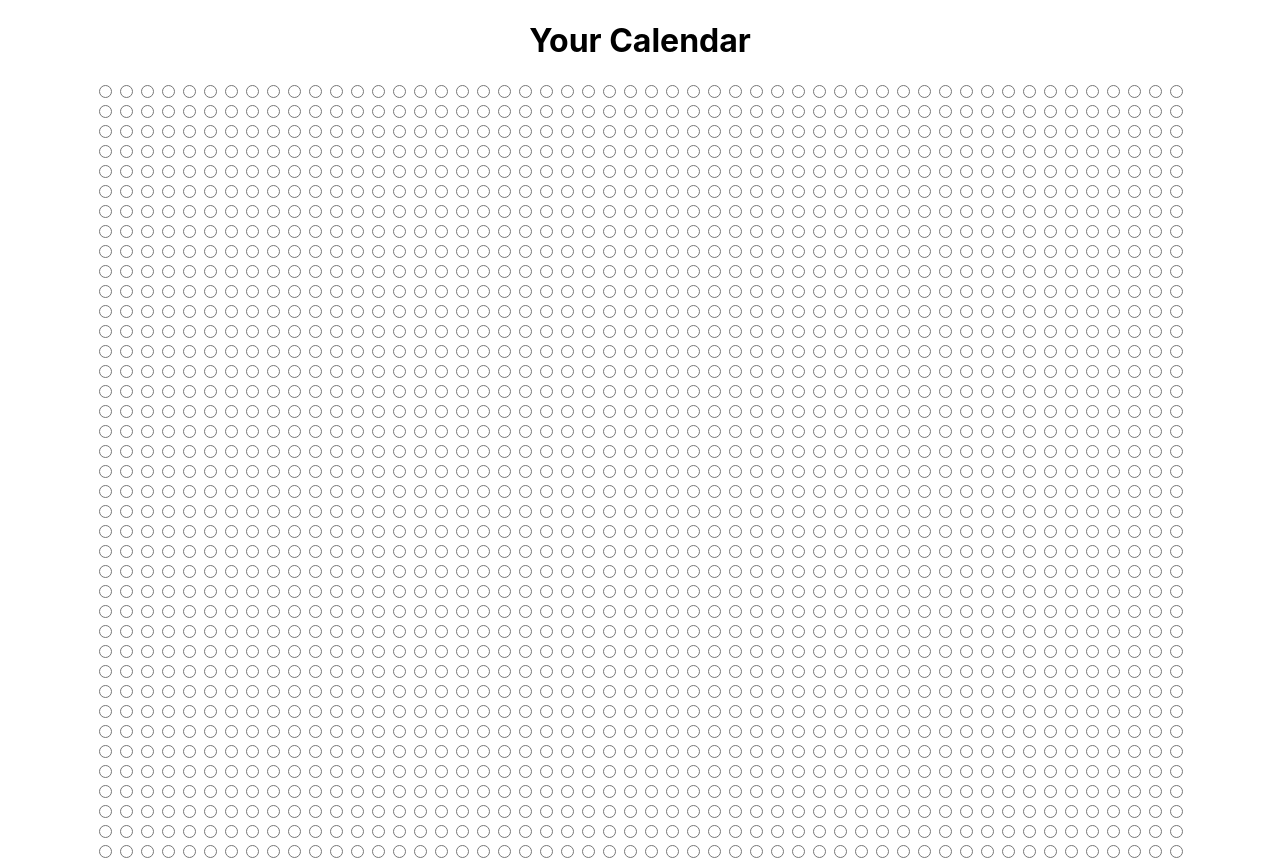
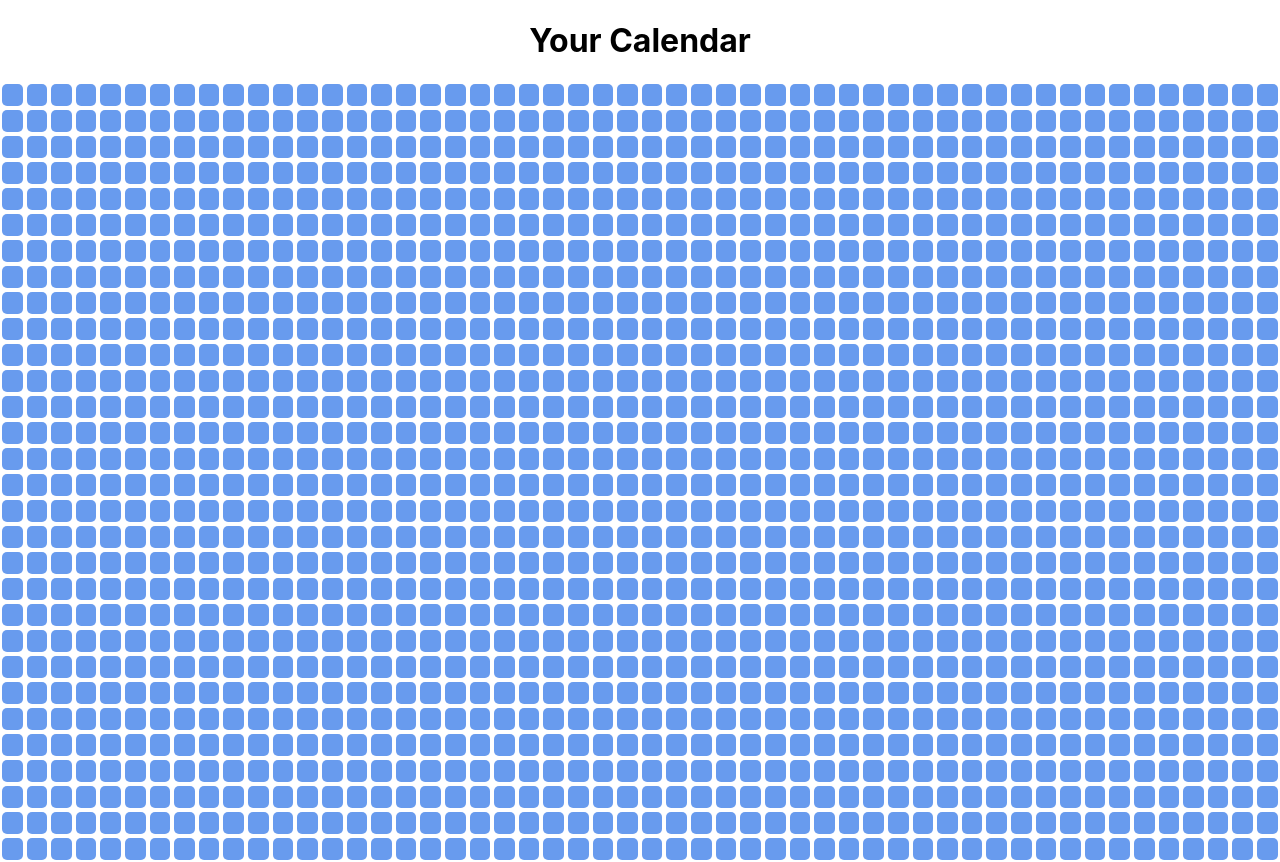
Before and after one commit to adiguno/react_calendar, a React (Create React App) app: page / in a window 1280 px wide. Shown: the top 862 px of the page. Built offline with nearby package versions, Linux system fonts and the light colour scheme.

Commit message:
add style for week boxes

```diff
--- a/src/Calendar/Week.tsx
+++ b/src/Calendar/Week.tsx
@@ -1,4 +1,5 @@
 import React from "react";
+import CSS from "csstype";
 
 type WeekProps = {
   index: number;
@@ -10,7 +11,20 @@ export class Week extends React.Component<WeekProps, {}> {
   }
 
   render() {
-        // return(<button>{this.props.index}</button>)
-		return <input type="radio" />;
+    return (
+      <div style={this.style}>
+        {/* <label>{this.props.index}</label> */}
+        <label></label>
+      </div>
+    );
   }
+
+  style: CSS.Properties = {
+    height: "20px",
+    width: "20px",
+    padding: "1px",
+    margin: "2px",
+    backgroundColor: "rgba(77, 138, 235, 0.85)",
+    borderRadius: "5px",
+  };
 }
--- a/src/Calendar/Year.tsx
+++ b/src/Calendar/Year.tsx
@@ -1,5 +1,6 @@
 import React from "react";
 import { Week } from "./Week";
+import CSS from "csstype";
 
 type YearProps = {
   index: number;
@@ -11,7 +12,7 @@ export class Year extends React.Component<YearProps, {}> {
   }
 
   render() {
-		return <div>{this.renderWeeks(52)}</div>;
+    return <div style={this.style}>{this.renderWeeks(52)}</div>;
   }
 
   renderWeeks(num: number) {
@@ -23,4 +24,9 @@ export class Year extends React.Component<YearProps, {}> {
     }
     return weeks;
   }
+
+  style: CSS.Properties = {
+    display: "flex",
+    flexDirection: "row",
+  };
 }
```
Lines whose indentation alone changed are shown as unchanged.
